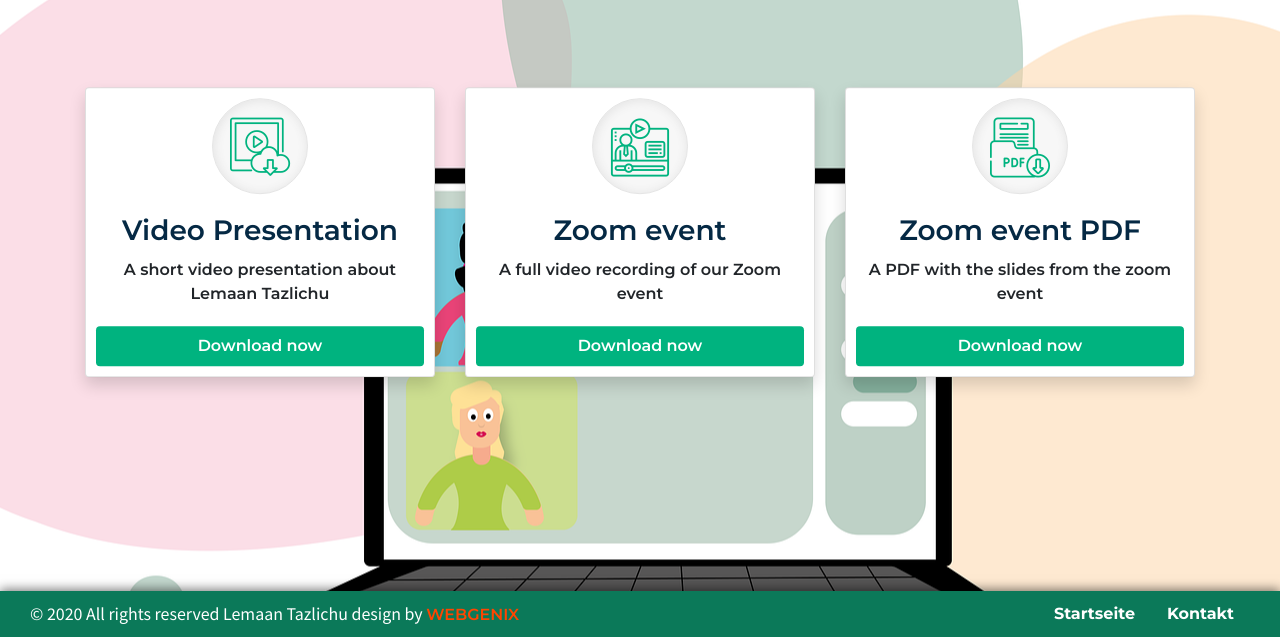
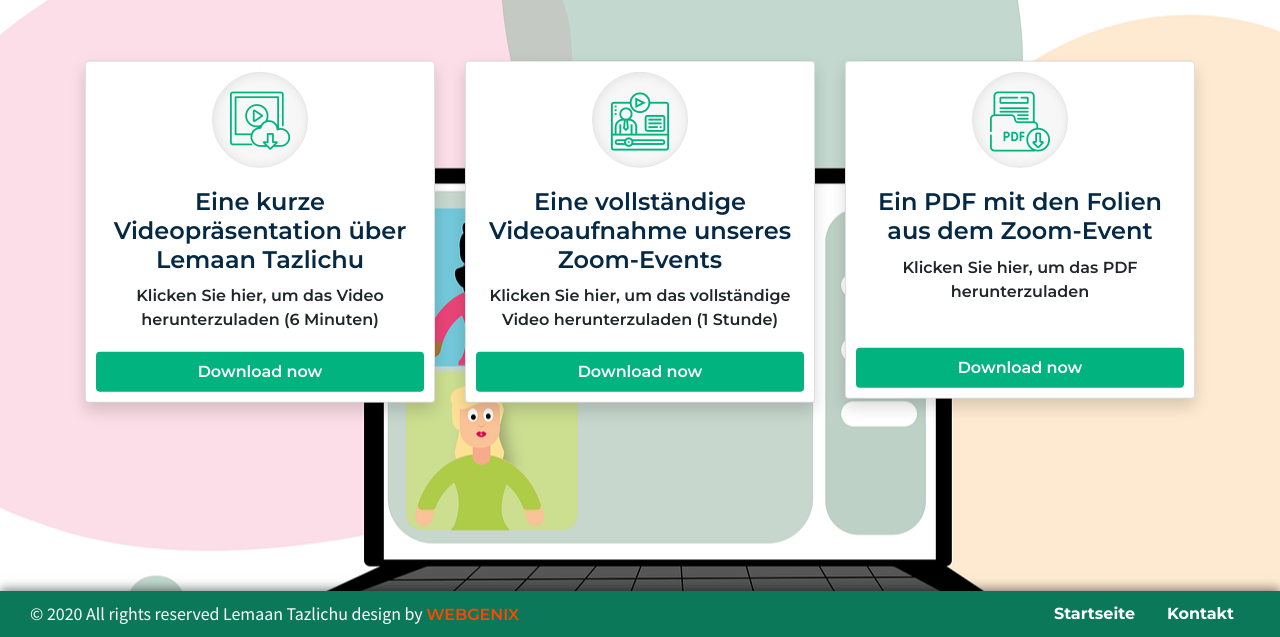
Before and after one commit to webgenixbd/download, a plain HTML site: page index.html in a window 1280 px wide. Shown: the part 163-800 px from the top of the page. Drawn offline with nearby package versions, Linux system fonts and the light colour scheme; a web font is replaced by a local one.

Commit message:
Update index.html

```diff
--- a/index.html
+++ b/index.html
@@ -68,8 +68,8 @@
                     <i class="flaticon-video t-color-primary"></i>
                     </div>
 <!--Icon End-->
-                    <h3 class="theme-font-2 font-weight-semi-bold padding-top-20px">Video Presentation</h3>
-                    <p class="theme-font-2 font-weight-semi-bold padding-top-10px padding-bottom-20px">A short video presentation about Lemaan Tazlichu</p>
+                    <h4 class="theme-font-2 font-weight-semi-bold padding-top-20px">Eine kurze Videopräsentation über Lemaan Tazlichu</h4>
+                    <p class="theme-font-2 font-weight-semi-bold padding-top-10px padding-bottom-20px">Klicken Sie hier, um das Video herunterzuladen (6 Minuten)</p>
                      <a class="button font-weight-semi-bold" href="https://lemaantazlichu.ch/.cm4all/uproc.php/0/Fundraiser-2020.mp4?_=175dcf967f0&cdp=a" title="downlaod"><span>Download now</span></a>
                 </div>
 
@@ -82,8 +82,10 @@
                    <i class="flaticon-video-tutorial t-color-primary"></i>
                     </div>
 <!--Icon End-->
-                    <h3 class="theme-font-2 font-weight-semi-bold padding-top-20px">Zoom event</h3>
-                    <p class="theme-font-2 font-weight-semi-bold padding-top-10px padding-bottom-20px">A full video recording of our Zoom event</p>
+                    <h4 class="theme-font-2 font-weight-semi-bold padding-top-20px">Eine vollständige Videoaufnahme unseres Zoom-Events</h4>
+                    <p class="theme-font-2 font-weight-semi-bold padding-top-10px padding-bottom-20px">Klicken Sie hier, um das vollständige Video herunterzuladen (1 Stunde)
+
+</p>
                     <a class="button font-weight-semi-bold" href="https://lemaantazlichu.ch/.cm4all/uproc.php/0/LemaanTazlichuEvent.mp4?_=175dcf6a100&cdp=a" title="downlaod"><span>Download now</span></a>
                 </div>
 
@@ -95,8 +97,11 @@
                    <i class="flaticon-pdf-file t-color-primary"></i>
                     </div>
 <!--Icon End-->
-                    <h3 class="theme-font-2 font-weight-semi-bold padding-top-20px">Zoom event PDF</h3>
-                    <p class="theme-font-2 font-weight-semi-bold padding-top-10px padding-bottom-20px">A PDF with the slides from the zoom event</p>
+                    <h4 class="theme-font-2 font-weight-semi-bold padding-top-20px">Ein PDF mit den Folien aus dem Zoom-Event</h4>
+                    <p class="theme-font-2 font-weight-semi-bold padding-top-10px padding-bottom-20px">Klicken Sie hier, um das PDF herunterzuladen
+
+</p>
+                    <br>
                      <a class="button font-weight-semi-bold" href="https://lemaantazlichu.ch/.cm4all/uproc.php/0/Cheshvan_2020-public.pdf?_=175dcf96fc0&cdp=a" title="downlaod"><span>Download now</span></a>
                 </div>
 
```
